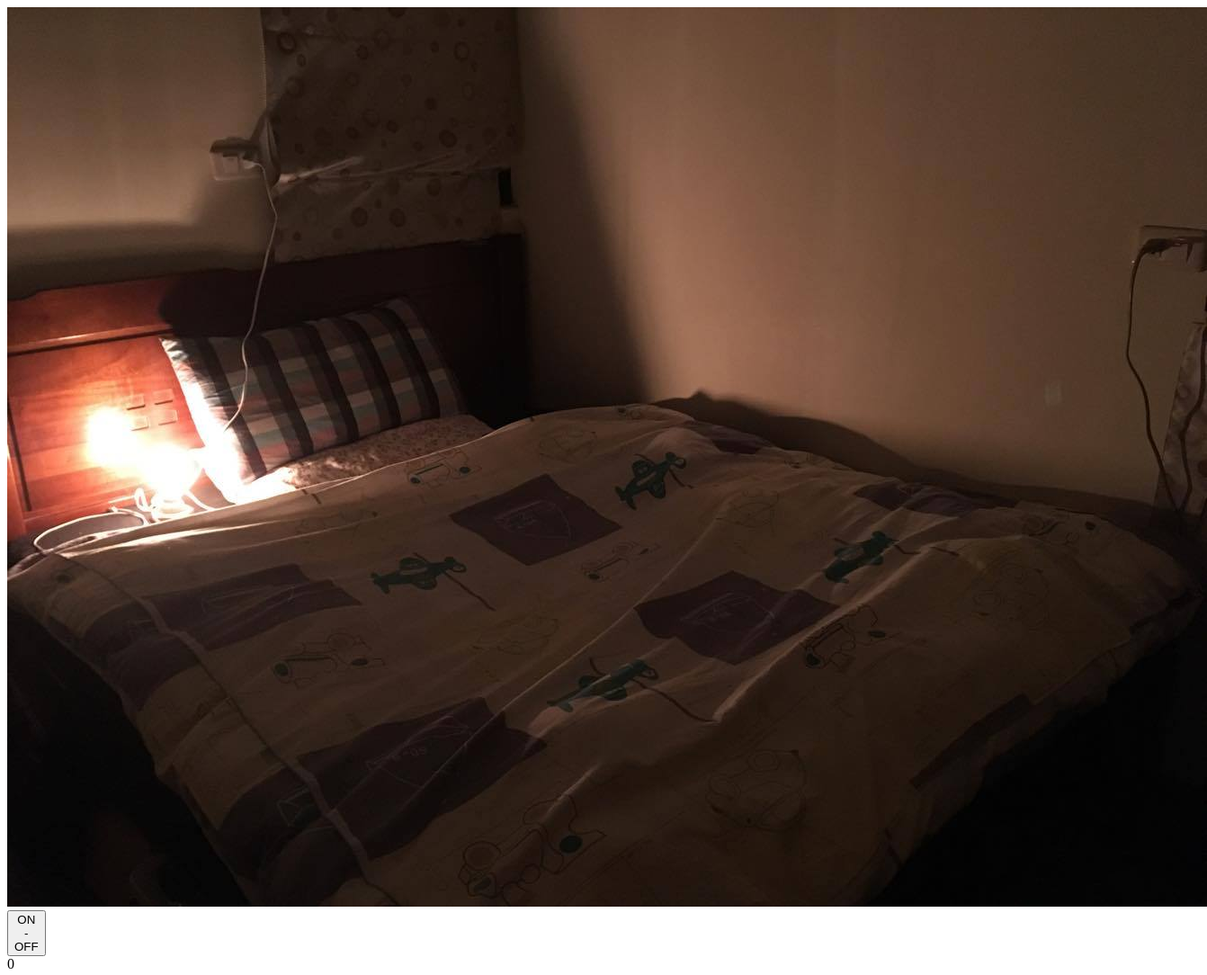
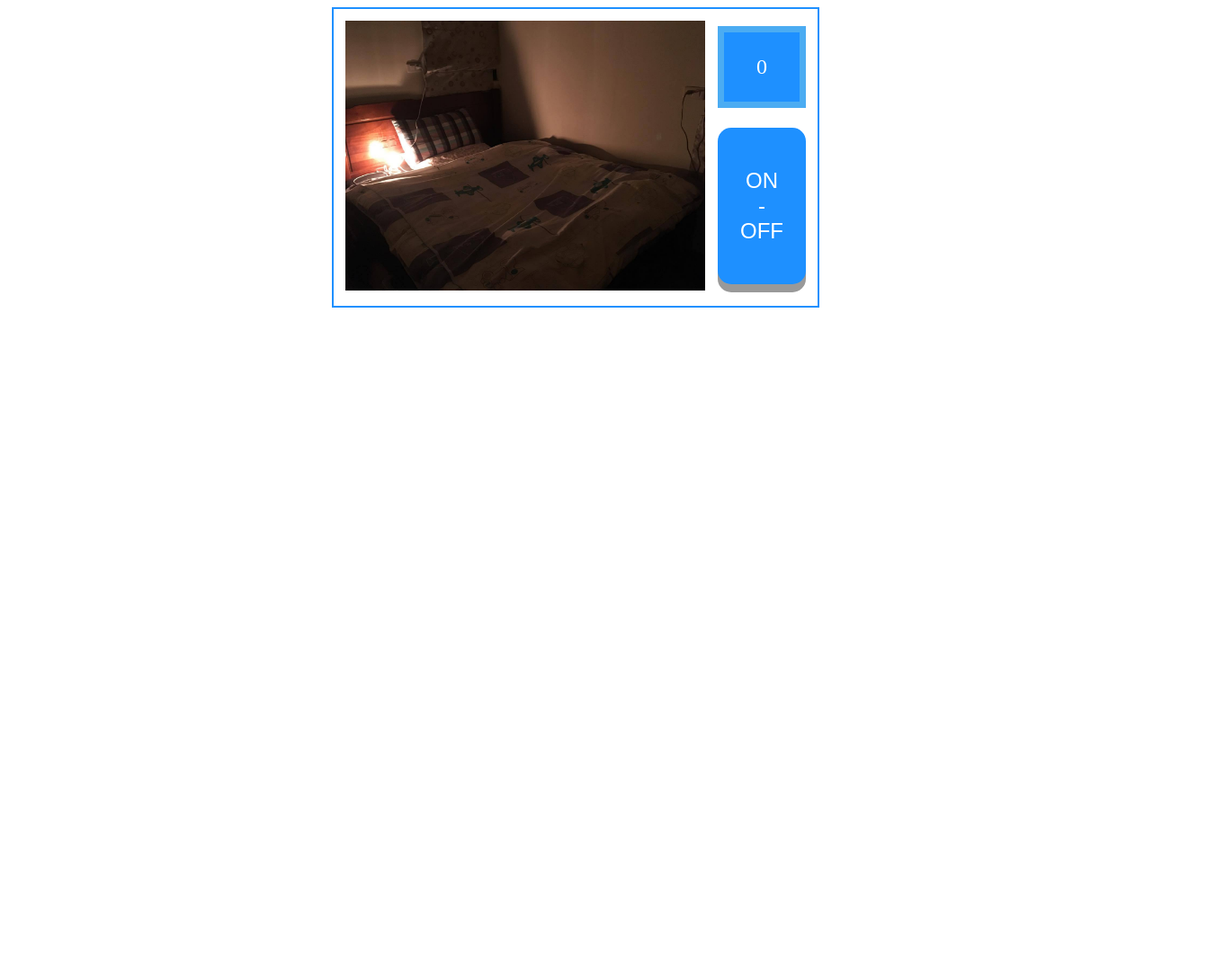
Before and after one commit to victorloo/AC_assignment_S18L2, a plain HTML site: page Q1.html in a window 1280 px wide. Shown: the whole page at 90% size, 1342 px wide, since content can reach past the window. After the commit the page ends 800 px from the top, so only its background shows below. Drawn offline with Linux system fonts and the light colour scheme.

Commit message:
settle the code

```diff
--- a/Q1.html
+++ b/Q1.html
@@ -1,41 +1,101 @@
 <!DOCTYPE html>
 <html lang="zh">
+
 <head>
   <meta charset="utf-8">
   <title>電燈開關</title>
+  <style>
+    .button {
+      margin-left: 10px;
+      display: inline-block;
+      padding: 45px 25px;
+      font-size: 24px;
+      cursor: pointer;
+      text-align: center;
+      text-decoration: none;
+      outline: none;
+      color: #fff;
+      background-color: #1E90FF;
+      border: none;
+      border-radius: 15px;
+      box-shadow: 0 9px #999;
+    }
+
+    .button:hover {
+      background-color: #3e8e41
+    }
+
+    .button:active {
+      background-color: #3e8e41;
+      box-shadow: 0 5px #666;
+      transform: translateY(4px);
+    }
+
+    .div {
+      margin-left: 10px;
+      padding: 25px 32px;
+      font-size: 24px;
+      text-align: center;
+      color: #fff;
+      background-color: #1E90FF;
+      border-style: solid;
+      border-color: #4bacf2;
+      border-width: 7px;
+    }
+  </style>
 </head>
+
 <body>
-  <div class="container">
-    <img id="image" src="image/on.jpg">
-    <button class="button" onclick="toggleLight();">
-      ON
-      <br>
-      -
-      <br>
-      OFF
-    </button>
-  </div>
-  <div class="div" id="timer">
-    5
-  </div>
+  <table style="margin:0px auto;padding: 10px;border:2px solid;border-color:#1E90FF">
+    <tbody>
+      <tr>
+        <td rowspan="2">
+          <!--- 照片 -->
+          <img id="image" src="image/on.jpg" width="400" height="300">
+        </td>
+        <td>
+          <!--- 倒數計時器 -->
+          <div class="div" id="timer">5</div>
+        </td>
+      </tr>
+      <tr>
+        <td>
+          <!--- 開關燈按鈕 -->
+          <button class="button" onclick="toggleLight();">ON
+            <br>-
+            <br>OFF</button>
+        </td>
+      </tr>
+    </tbody>
+  </table>
   <script>
-    var state = true;
+    "use strict";
+    var state = "on";
+
     function toggleLight() {
       var image = document.getElementById("image");
-      state = !state;
-      image.src = state ? "image/on.jpg" : "image/off.jpg";
+
+      if ( state == "on" ) {
+        state = "off";
+        image.src = "image/off.jpg";
+      } else {
+        state = "on";
+        image.src = "image/on.jpg";
+      }
     }
 
     var timeLeft = 5;
+
     function countDownTimer() {
       timeLeft = timeLeft - 1;
       if (timeLeft <= 0) {
         document.getElementById("image").src = "image/off.jpg";
-        clearInterval(id);
+        clearInterval(setting);
       }
       document.getElementById("timer").innerHTML = timeLeft;
     }
-    var id = setInterval(countDownTimer, 1000);
+    var setting = setInterval(countDownTimer, 1000);
   </script>
 </body>
+
 </html>
```
